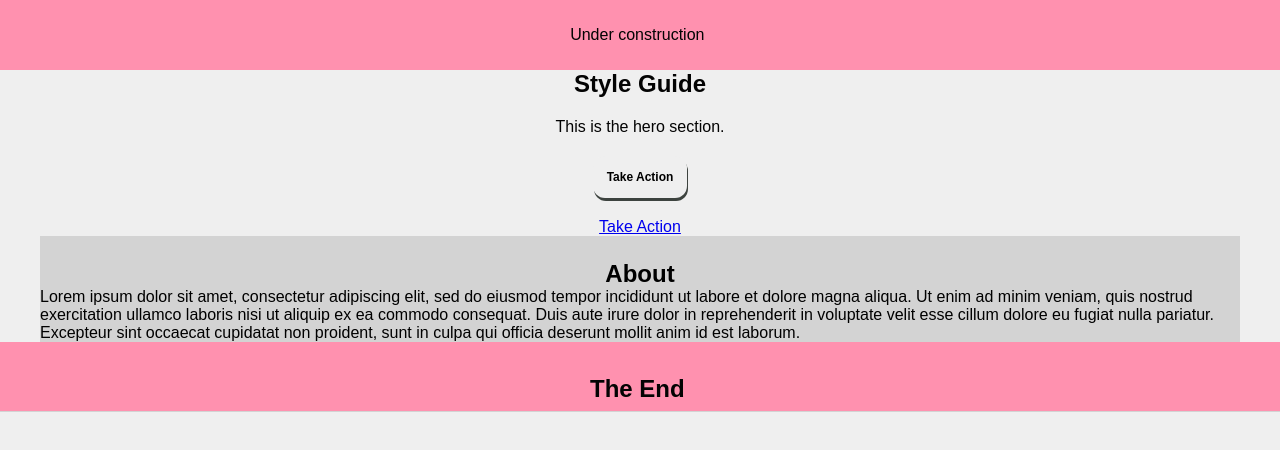
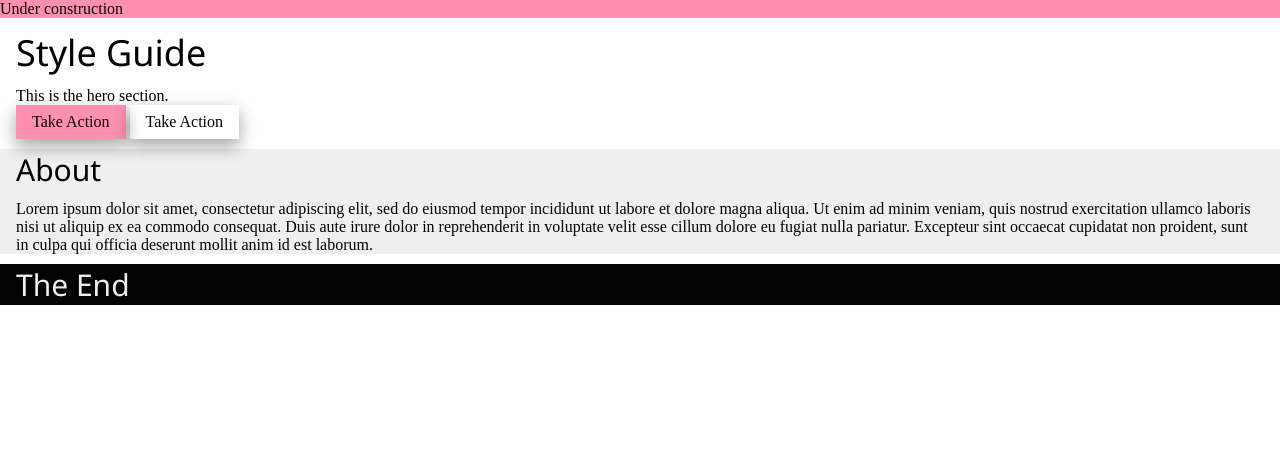
Before and after one commit to callmeTori/callmetori.github.io, a plain HTML site: page resources/styleguide.html in a window 1280 px wide. Drawn offline with Linux system fonts and the light colour scheme.

Commit message:
style library

```diff
--- a/resources/styleguide.html
+++ b/resources/styleguide.html
@@ -4,25 +4,25 @@
     <meta charset="UTF-8">
     <meta name="viewport" content="width=device-width, initial-scale=1.0">
     <title>Document</title>
-    <link rel="stylesheet"  href="styles.css">
+    <link rel="stylesheet"  href="../styles.css">
 </head>
 <body>
-    <header class="pink-bg">
+    <header class="pink">
         <p>Under construction</p>
     </header>
     <main>
-        <section class="hero-landing">
+        <section class="container">
             <h1>Style Guide</h1>
             <p>This is the hero section.</p>
-            <button>Take Action</button>
-            <a href="#projects" id="hero-button">Take Action</a>
+            <button class="btn border-shadow pink hover-white">Take Action</button>
+            <a href="#projects"  class="btn border-shadow hover-white" id="hero-button ">Take Action</a>
         </section>
-        <section class="gray-bg">
+        <section class="container white">
             <h2>About</h2>
             <p>Lorem ipsum dolor sit amet, consectetur adipiscing elit, sed do eiusmod tempor incididunt ut labore et dolore magna aliqua. Ut enim ad minim veniam, quis nostrud exercitation ullamco laboris nisi ut aliquip ex ea commodo consequat. Duis aute irure dolor in reprehenderit in voluptate velit esse cillum dolore eu fugiat nulla pariatur. Excepteur sint occaecat cupidatat non proident, sunt in culpa qui officia deserunt mollit anim id est laborum.</p>
         </section>
     </main>
-    <footer class="pink-bg">
+    <footer class="container black">
             <h2>The End</h2>
     </footer>
 </body>
--- a/styles.css
+++ b/styles.css
@@ -1,97 +1,97 @@
-* {
+:root {
+    --black: #030303;
+    --white: #efefef;
+    --pink: #FF91AF;
+    --green: #195f1e;
+}
+html{
+    box-sizing:border-box;
+    overflow-x:hidden
+}
+*,*:before,*:after{
     margin: 0;
     padding: 0;
-    box-sizing: border-box;
+    box-sizing:inherit
 }
-body {
-    font-family: Tahoma, sans-serif;
-    width: 100%;
-    max-width: 700px;
-    margin: 0 auto;
-    background-color: white !important;
-    color: black !important;
+/* Extract from normalize.css by Nicolas Gallagher and Jonathan Neal git.io/normalize */
+html{
+    -ms-text-size-adjust:100%;
+    -webkit-text-size-adjust:100%
+}body{margin:0}
+article,aside,details,figcaption,figure,footer,header,main,menu,nav,section{display:block}summary{display:list-item}
+audio,canvas,progress,video{display:inline-block}progress{vertical-align:baseline}
+audio:not([controls]){display:none;height:0}[hidden],template{display:none}
+a{background-color:transparent}a:active,a:hover{outline-width:0}
+abbr[title]{border-bottom:none;text-decoration:underline;text-decoration:underline dotted}
+b,strong{font-weight:bolder}dfn{font-style:italic}mark{background:#ff0;color:#000}
+small{font-size:80%}sub,sup{font-size:75%;line-height:0;position:relative;vertical-align:baseline}
+sub{bottom:-0.25em}sup{top:-0.5em}figure{margin:1em 40px}img{border-style:none}
+code,kbd,pre,samp{font-family:monospace,monospace;font-size:1em}hr{box-sizing:content-box;height:0;overflow:visible}
+button,input,select,textarea,optgroup{font:inherit;margin:0}optgroup{font-weight:bold}
+button,input{overflow:visible}button,select{text-transform:none}
+button,[type=button],[type=reset],[type=submit]{-webkit-appearance:button}
+button::-moz-focus-inner,[type=button]::-moz-focus-inner,[type=reset]::-moz-focus-inner,[type=submit]::-moz-focus-inner{border-style:none;padding:0}
+button:-moz-focusring,[type=button]:-moz-focusring,[type=reset]:-moz-focusring,[type=submit]:-moz-focusring{outline:1px dotted ButtonText}
+fieldset{border:1px solid #c0c0c0;margin:0 2px;padding:.35em .625em .75em}
+legend{color:inherit;display:table;max-width:100%;padding:0;white-space:normal}textarea{overflow:auto}
+[type=checkbox],[type=radio]{padding:0}
+[type=number]::-webkit-inner-spin-button,[type=number]::-webkit-outer-spin-button{height:auto}
+[type=search]{-webkit-appearance:textfield;outline-offset:-2px}
+[type=search]::-webkit-search-decoration{-webkit-appearance:none}
+::-webkit-file-upload-button{-webkit-appearance:button;font:inherit}
+/* End extract */
+/* SPACING */
+.container {
+    padding: 0 16px;
 }
-.dark-mode {
-    background-color: black  !important;
-    color: white  !important;
+/* FONT SIZES */
+h1{font-size:36px}h2{font-size:30px}h3{font-size:24px}h4{font-size:20px}h5{font-size:18px}h6{font-size:16px}
+/* FONT SETTINGS */
+.serif{font-family:serif}.sans-serif{font-family:sans-serif}.cursive{font-family:cursive}.monospace{font-family:monospace}
+h1,h2,h3,h4,h5,h6{
+    font-family:"Segoe UI",Arial,sans-serif;
+    font-weight:400;
+    margin:10px 0}
+.wide-text-spacing{
+    letter-spacing:4px
 }
-.dark-mode .project-card {
-    color: black;
+hr{border:0;border-top:1px solid #eee;margin:20px 0}
+/* BUTTON STYLING */
+.btn, button{
+    border:none;display:inline-block;padding:8px 16px;vertical-align:middle;overflow:hidden;text-decoration:none;color:inherit;background-color:inherit;text-align:center;cursor:pointer;white-space:nowrap
 }
-#dark-mode-btn {
-    text-transform: uppercase;
-    margin: 12px;
-    padding: 14px;
-    border-radius: 24px;
+.btn:hover{
+    box-shadow:0 8px 16px 0 rgba(0,0,0,0.2),0 6px 20px 0 rgba(0,0,0,0.19)
 }
-header {
-    display: flex;
-    justify-content: center;
-    align-items:center;
+.btn:active{
+    box-shadow: none !important;
 }
-.logo-container {
-    height: 70px;
-    width: 70px;
-    border-radius: 25px;
-    background-color: yellow;
+.btn, button{
+    -webkit-touch-callout:none;-webkit-user-select:none;-khtml-user-select:none;-moz-user-select:none;-ms-user-select:none;user-select:none
 }
-h2 {
-    margin: 24px 0 0 0;
+.disabled,.btn:disabled, button:disabled{
+    cursor:not-allowed;opacity:0.3
 }
-h3 {
-    margin: 12px 0 12px 0;
+.disabled *,:disabled *{
+    pointer-events:none
 }
-img,
-picture,
-video {
-    max-width: 100%;
-    }
-li {
-    padding: 1em;
-    list-style-type: none;
+.btn.disabled:hover,.btn:disabled:hover{
+    box-shadow:none
 }
-.center {
-    text-align: center;
+/* COLORS */
+.pink, .hover-pink:hover {
+    color: var(--black) !important;
+    background-color: var(--pink) !important;
 }
-.section-container {
-    margin: 6vh 0 6vh 0;
-
+.white,.hover-white:hover{
+    color: var(--black) !important;
+    background-color: var(--white)!important
 }
-.card-container {
-    display: flex;
-    justify-content: space-evenly;
-    width: 100%;
+.black,.hover-black:hover{
+    color: var(--white)!important;
+    background-color: var(--black) !important
 }
-.project-card {
-    padding: 16px;
-    width: 45% !important;
-    background-color: #FF91AF;
-    border-radius: 16px;
+/* SHADOWS */
+.border-shadow {
+    box-shadow:0 8px 16px 0 rgba(0,0,0,0.2),0 6px 20px 0 rgba(0,0,0,0.19)
 }
-
-/* .project-card ul {
-    display: flex;
-    justify-content: space-between;
-}
-/*
-@media screen and (min-width: 600px) {
-    body {
-        color: black;
-        background-color: white;
-    }
-    .flex-wrapper {
-        display: flex;
-    }
-
-    .col-1 {
-        flex: 1;
-        padding: 12px;
-    }
-
-    .col-2 {
-        flex: 2;
-        padding: 12px;
-    }
-
-}
-    */
```
